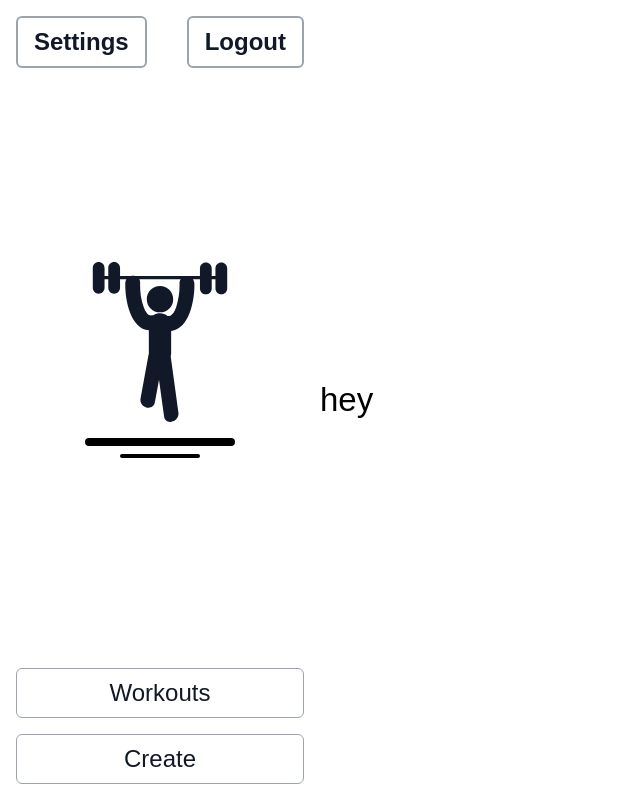
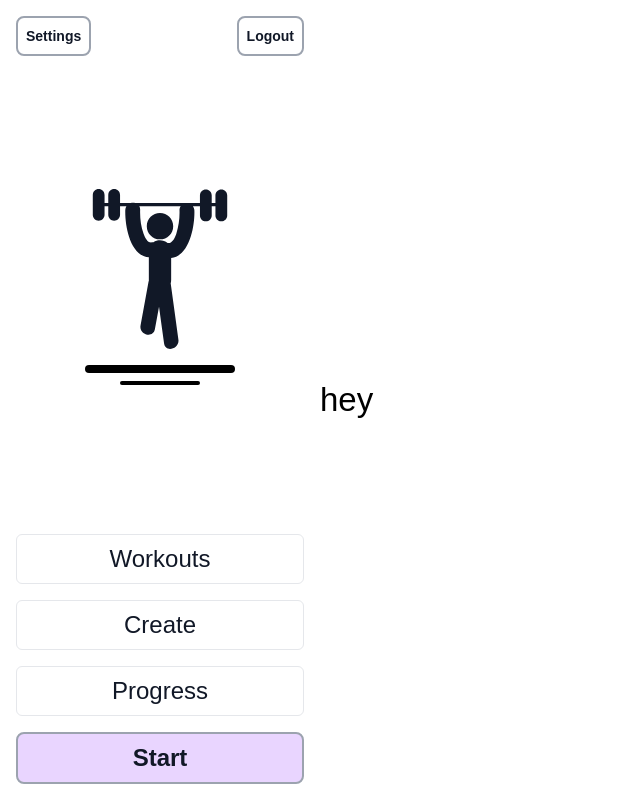
Before and after one commit to James-P-Boyle/workout_tracker, a React (Vite) app: page /dashboard in a window 1280 px wide. Shown: the whole page, without its empty margins (0-640 px from the left). Built offline with nearby package versions, Linux system fonts and the light colour scheme; sample sign-in values are in the browser's storage.

Commit message:
Update style

```diff
--- a/src/components/dashboard/DashMenus.tsx
+++ b/src/components/dashboard/DashMenus.tsx
@@ -9,17 +9,17 @@ export default function DashMenus() {
   const { logout } = useAuth()
 
   return (
-    <div className="flex flex-row justify-between">
+    <div className="flex flex-row flex-wrap justify-between">
 
         <Button
-          className="p-4 border rounded-md"
+          className="text-sm"
           onClick={() => setShowSettings(!showSettings)}
         >
           Settings
         </Button>
 
         <Button
-          className="p-4 border rounded-md"
+          className="text-sm"
           onClick={logout}
         >
           Logout
--- a/src/components/dashboard/DashNavigation.tsx
+++ b/src/components/dashboard/DashNavigation.tsx
@@ -1,3 +1,4 @@
+import Button from "../ui/Button"
 import NavItem from "../ui/NavItem"
 
 export default function DashNavigation() {
@@ -17,6 +18,20 @@ return (
             Create
         </NavItem>
 
+
+        <NavItem
+            to={"/"}
+        >
+            Progress
+        </NavItem>
+
+
+        <Button
+            className="bg-purple-200 border-0 dark:bg-purple-950"
+        >
+            Start
+        </Button>
+
     </div>
 )
 }
--- a/src/components/dashboard/DashSettingsMenu.tsx
+++ b/src/components/dashboard/DashSettingsMenu.tsx
@@ -1,12 +1,12 @@
-import { useState } from "react";
-import Button from "../ui/Button";
-import DropdownMenu from "../ui/DropdownMenu";
+import { useState } from "react"
+import Button from "../ui/Button"
+import DropdownMenu from "../ui/DropdownMenu"
 import { useStyles } from "@/contexts/StyleContext"
 
 interface DashSettingsMenuProps {
-  onClose: () => void;
+  onClose: () => void
+}
 
-}
 interface LayoutOptionsProps {
   isOpen: boolean
 
@@ -14,7 +14,7 @@ interface LayoutOptionsProps {
 
 export default function DashSettingsMenu({ onClose }: DashSettingsMenuProps) {
 
-  const { mode, toggleMode } = useStyles();
+  const { mode, toggleMode } = useStyles()
   const [ showLayoutOptions, setShowLayoutOptions ] = useState(false)
 
   return (
@@ -23,16 +23,15 @@ export default function DashSettingsMenu({ onClose }: DashSettingsMenuProps) {
       isOpen={true}
     >
 
-      <div className="flex items-center justify-between">
-
-        <span className="text-xl font-bold">Settings</span>
+      <div className="">
 
         <Button
-          className="px-4 py-2 border rounded-md"
+          className=""
           onClick={onClose}
         >
           X
         </Button>
+
       </div>
 
       <Button
--- a/src/components/ui/Button.tsx
+++ b/src/components/ui/Button.tsx
@@ -15,7 +15,11 @@ export default function Button({
     return (
         <button
             type={type}
-            className={`py-2 px-4 text-2xl rounded-lg font-bold border-2 border-gray-400 dark:border-gray-700 hover:border-black hover:shadow-xl transition-colors ${className}`}
+            className={`
+                ${className}
+                p-2 text-2xl rounded-lg font-bold border-2 border-gray-400 dark:border-gray-700 hover:border-black hover:shadow-xl transition-colors
+
+            `}
             onClick={onClick}
         >
             {children}
--- a/src/components/ui/NavItem.tsx
+++ b/src/components/ui/NavItem.tsx
@@ -22,7 +22,7 @@ export default function NavItem({
       className={
         ({ isActive }) =>
           `${isActive ? activeClassName : ""} text-${fontSize} ${className}
-          flex justify-center py-2 border flex-1 w-full rounded-md border-gray-400 dark:border-gray-700`
+          flex justify-center py-2 border flex-1 w-full rounded-md dark:border-gray-700 hover:border-black hover:shadow-xl transition-colors`
       }
       to={to}
       end
```
